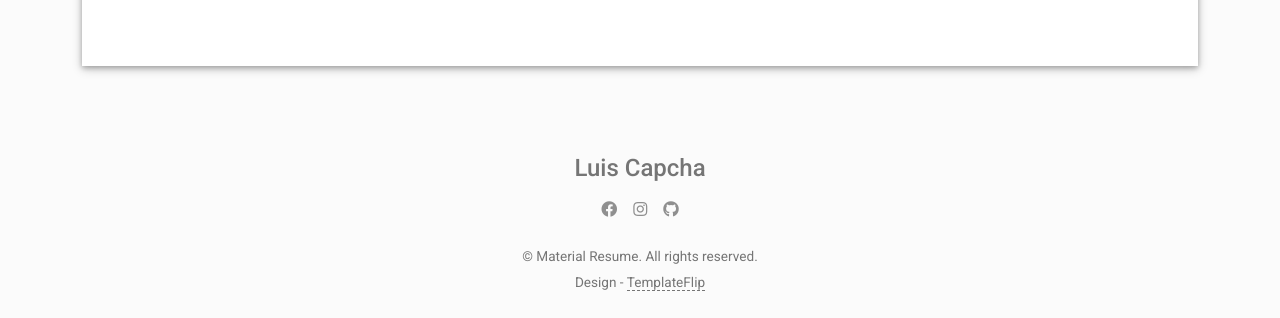
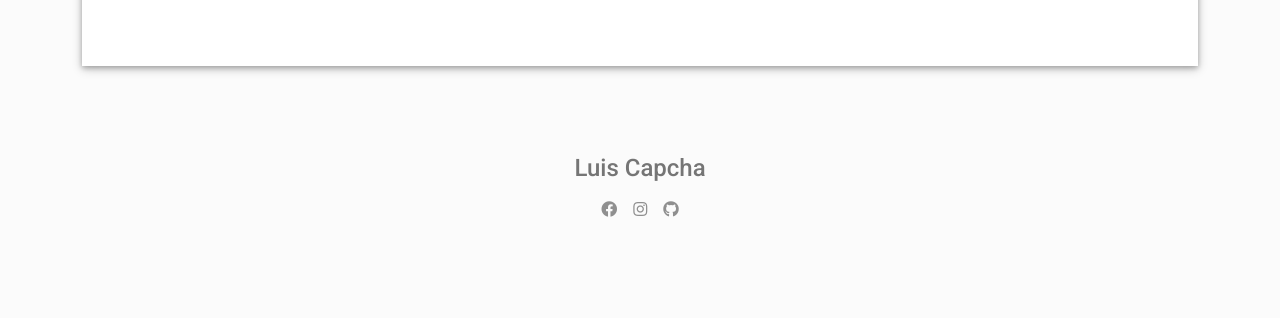
Before and after one commit to LuisCapcha/LuisCapcha.github.io, a plain HTML site: page index.html in a window 1280 px wide. Shown: the part 3456-3774 px from the top of the page. After the commit the page ends 3726 px from the top, so only its background shows below. Drawn offline with Linux system fonts and the light colour scheme.

Commit message:
22  modificacion

```diff
--- a/index.html
+++ b/index.html
@@ -273,10 +273,7 @@
             </nav>
           </div>
         </div>
-        <div class="text-small">
-          <div class="mb-1">&copy; Material Resume. All rights reserved.</div>
-          <div>Design - <a href="https://templateflip.com/" target="_blank">TemplateFlip</a></div>
-        </div>
+
       </div>
     </footer>
     <script src="scripts/mdb.min.js?ver=1.2.1"></script>
```
